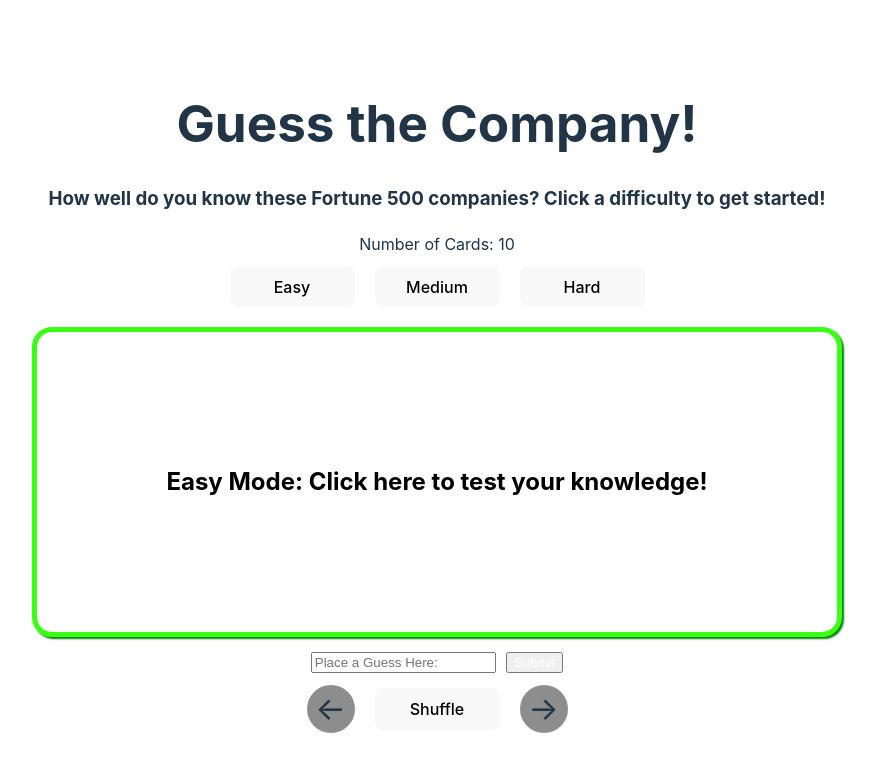
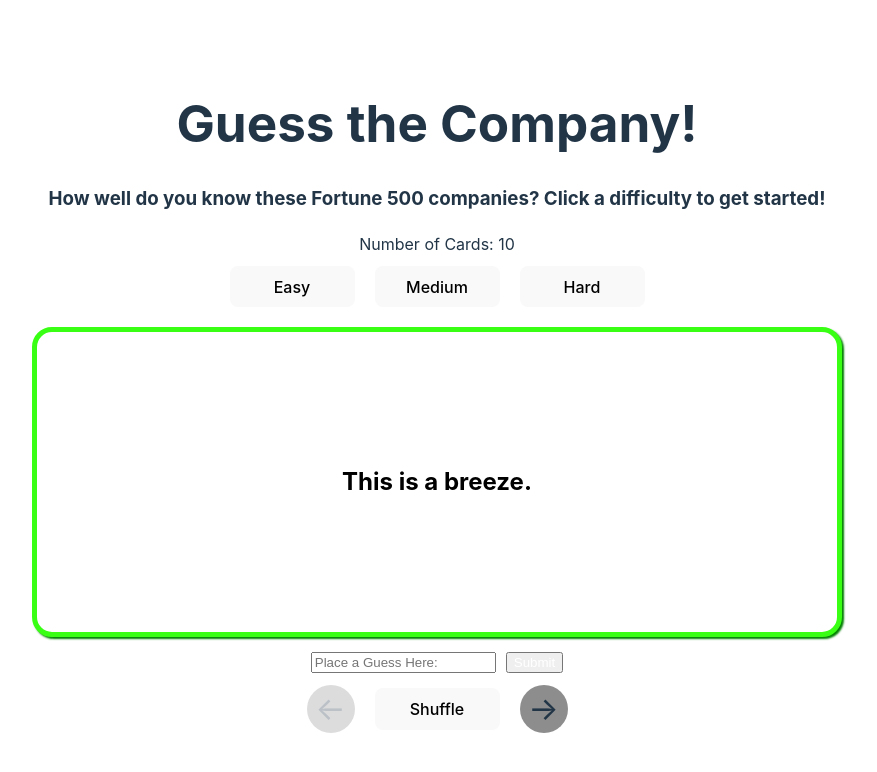
Before and after one commit to paul-nguyen-1/Fortune-500-FlashCards, a React (Vite) app: page / in a window 1280 px wide. Shown: the top 772 px of the page, without its empty margins (203-1080 px from the left). Built offline with nearby package versions, Linux system fonts and the light colour scheme.

Commit message:
stop at the end of the index // setup invalid arrw

```diff
--- a/src/components/Card.css
+++ b/src/components/Card.css
@@ -26,6 +26,34 @@
   justify-content: center;
   align-items: center;
 }
+
+.invalidLeftArrow{
+  display: flex;
+  align-items: center;
+  justify-content: center;
+  height: 1.5em;
+  width: 1.5em;
+  font-size: 2em;
+  background-color: rgba(75, 75, 75, 0.632);
+  border-radius: 45px;
+  margin-right: 10px;
+  opacity: 0.3;
+}
+
+
+.invalidRightArrow{
+  display: flex;
+  align-items: center;
+  justify-content: center;
+  height: 1.5em;
+  width: 1.5em;
+  font-size: 2em;
+  background-color: rgba(75, 75, 75, 0.632);
+  border-radius: 45px;
+  margin-left: 10px;
+  opacity: 0.3;
+}
+
 
 .leftArrowKey {
   display: flex;
@@ -61,7 +89,7 @@
   opacity: 0.8;
 }
 
-button{
+button {
   width: 125px;
 }
 
--- a/src/components/EasyCard.jsx
+++ b/src/components/EasyCard.jsx
@@ -8,8 +8,13 @@
   const [active, setActive] = useState(true);
   const [flipCard, setFlipCard] = useState(false);
   const [index, setIndex] = useState(0);
+  //need correct answer for correct answer card and incorrect for submit css
   const [correctAnswer, setCorrectAnswer] = useState(false);
   const [incorrectAnswer, setIncorrectAnswer] = useState(true);
+
+  //invalid arrow key at beginning and end of index
+  const [invalidArrowLeft, setInvalidArrowLeft] = useState(true);
+  const [invalidArrowRight, setInvalidArrowRight] = useState(false);
 
   //Function to flip card and exit intro card
   const handleSetActive = () => {
@@ -23,11 +28,14 @@
   //shuffle entire arr of obj companiesEasy
   const shuffleIndex = () => {
     companiesEasy.sort(() => Math.random() - 0.5);
+    active ? setFlipCard(true) : setFlipCard(true);
     !active && setIndex(0);
-    active ? setFlipCard(true) : setFlipCard(true);
     setCorrectAnswer(true);
     setActive(false);
     setIncorrectAnswer(true);
+    setInvalidArrowLeft(true);
+    setInvalidArrowRight(false);
+    console.log(index);
     //Check if order of array if shuffling -- currently works and shuffles array with correct index
     console.log(companiesEasy);
   };
@@ -35,7 +43,8 @@
   //Activates slider to go up to the next index and flip face card to front
   //restart if it goes past the last index
   const handleRightArrowKey = () => {
-    index > 8 ? setIndex(0) : setIndex(index + 1);
+    index > 8 ? setIndex(companiesEasy.length - 1) : setIndex(index + 1);
+    index > 7 ? setInvalidArrowRight(true) : setInvalidArrowLeft(false);
     active ? setFlipCard(true) : setFlipCard(true);
     setCorrectAnswer(true);
     setActive(false);
@@ -45,7 +54,8 @@
   //Activates the slider to go to the previous index and flip face card to front
   //restart if it goes past the initial index
   const handleLeftArrowKey = () => {
-    index < 1 ? setIndex(9) : setIndex(index - 1);
+    index < 1 ? setIndex(0) : setIndex(index - 1);
+    index < 2 ? setInvalidArrowLeft(true) : setInvalidArrowRight(false);
     active ? setFlipCard(true) : setFlipCard(true);
     setCorrectAnswer(true);
     setActive(false);
@@ -97,10 +107,7 @@
           {active && correctAnswer ? (
             <h1>Correct!</h1>
           ) : (
-            active &&
-            initializeStart && (
-              <h2>Easy Mode: Click here to test your knowledge!</h2>
-            )
+            active && initializeStart && <h2>This is a breeze.</h2>
           )}
           {!active && (
             <ReactCardFlip isFlipped={flipCard} flipDirection="vertical">
@@ -133,11 +140,19 @@
           </form>
         </div>
         <div className="arrow">
-          <div onClick={handleLeftArrowKey} className="leftArrowKey">
+          <div
+            onClick={handleLeftArrowKey}
+            className={invalidArrowLeft ? "invalidLeftArrow" : "leftArrowKey"}
+          >
             ←
           </div>
           <button onClick={shuffleIndex}>Shuffle</button>
-          <div onClick={handleRightArrowKey} className="rightArrowKey">
+          <div
+            onClick={handleRightArrowKey}
+            className={
+              invalidArrowRight ? "invalidRightArrow" : "rightArrowKey"
+            }
+          >
             →
           </div>
         </div>
--- a/src/components/HardCard.jsx
+++ b/src/components/HardCard.jsx
@@ -8,8 +8,13 @@
   const [active, setActive] = useState(true);
   const [flipCard, setFlipCard] = useState(false);
   const [index, setIndex] = useState(0);
+  //need correct answer for correct answer card and incorrect for submit css
   const [correctAnswer, setCorrectAnswer] = useState(false);
   const [incorrectAnswer, setIncorrectAnswer] = useState(true);
+
+  //invalid arrow key at beginning and end of index
+  const [invalidArrowLeft, setInvalidArrowLeft] = useState(true);
+  const [invalidArrowRight, setInvalidArrowRight] = useState(false);
 
   //Function to flip card and exit intro card
   const handleSetActive = () => {
@@ -23,11 +28,14 @@
   //shuffle entire arr of obj companiesHard
   const shuffleIndex = () => {
     companiesHard.sort(() => Math.random() - 0.5);
+    active ? setFlipCard(true) : setFlipCard(true);
     !active && setIndex(0);
-    active ? setFlipCard(true) : setFlipCard(true);
     setCorrectAnswer(true);
     setActive(false);
     setIncorrectAnswer(true);
+    setInvalidArrowLeft(true);
+    setInvalidArrowRight(false);
+    console.log(index);
     //Check if order of array if shuffling -- currently works and shuffles array with correct index
     console.log(companiesHard);
   };
@@ -35,7 +43,8 @@
   //Activates slider to go up to the next index and flip face card to front
   //restart if it goes past the last index
   const handleRightArrowKey = () => {
-    index > 8 ? setIndex(0) : setIndex(index + 1);
+    index > 8 ? setIndex(companiesHard.length - 1) : setIndex(index + 1);
+    index > 7 ? setInvalidArrowRight(true) : setInvalidArrowLeft(false);
     active ? setFlipCard(true) : setFlipCard(true);
     setCorrectAnswer(true);
     setActive(false);
@@ -45,7 +54,8 @@
   //Activates the slider to go to the previous index and flip face card to front
   //restart if it goes past the initial index
   const handleLeftArrowKey = () => {
-    index < 1 ? setIndex(9) : setIndex(index - 1);
+    index < 1 ? setIndex(0) : setIndex(index - 1);
+    index < 2 ? setInvalidArrowLeft(true) : setInvalidArrowRight(false);
     active ? setFlipCard(true) : setFlipCard(true);
     setCorrectAnswer(true);
     setActive(false);
@@ -97,10 +107,7 @@
           {active && correctAnswer ? (
             <h1>Correct!</h1>
           ) : (
-            active &&
-            initializeStart && (
-              <h2>Hard Mode: Click here to test your knowledge!</h2>
-            )
+            active && initializeStart && <h2>Challenge Accepted!</h2>
           )}
           {!active && (
             <ReactCardFlip isFlipped={flipCard} flipDirection="vertical">
@@ -133,11 +140,19 @@
           </form>
         </div>
         <div className="arrow">
-          <div onClick={handleLeftArrowKey} className="leftArrowKey">
+          <div
+            onClick={handleLeftArrowKey}
+            className={invalidArrowLeft ? "invalidLeftArrow" : "leftArrowKey"}
+          >
             ←
           </div>
           <button onClick={shuffleIndex}>Shuffle</button>
-          <div onClick={handleRightArrowKey} className="rightArrowKey">
+          <div
+            onClick={handleRightArrowKey}
+            className={
+              invalidArrowRight ? "invalidRightArrow" : "rightArrowKey"
+            }
+          >
             →
           </div>
         </div>
--- a/src/components/MediumCard.jsx
+++ b/src/components/MediumCard.jsx
@@ -8,8 +8,13 @@
   const [active, setActive] = useState(true);
   const [flipCard, setFlipCard] = useState(false);
   const [index, setIndex] = useState(0);
+  //need correct answer for correct answer card and incorrect for submit css
   const [correctAnswer, setCorrectAnswer] = useState(false);
   const [incorrectAnswer, setIncorrectAnswer] = useState(true);
+
+  //invalid arrow key at beginning and end of index
+  const [invalidArrowLeft, setInvalidArrowLeft] = useState(true);
+  const [invalidArrowRight, setInvalidArrowRight] = useState(false);
 
   //Function to flip card and exit intro card
   const handleSetActive = () => {
@@ -23,11 +28,14 @@
   //shuffle entire arr of obj companiesMedium
   const shuffleIndex = () => {
     companiesMedium.sort(() => Math.random() - 0.5);
+    active ? setFlipCard(true) : setFlipCard(true);
     !active && setIndex(0);
-    active ? setFlipCard(true) : setFlipCard(true);
     setCorrectAnswer(true);
     setActive(false);
     setIncorrectAnswer(true);
+    setInvalidArrowLeft(true);
+    setInvalidArrowRight(false);
+    console.log(index);
     //Check if order of array if shuffling -- currently works and shuffles array with correct index
     console.log(companiesMedium);
   };
@@ -35,7 +43,8 @@
   //Activates slider to go up to the next index and flip face card to front
   //restart if it goes past the last index
   const handleRightArrowKey = () => {
-    index > 8 ? setIndex(0) : setIndex(index + 1);
+    index > 8 ? setIndex(companiesMedium.length - 1) : setIndex(index + 1);
+    index > 7 ? setInvalidArrowRight(true) : setInvalidArrowLeft(false);
     active ? setFlipCard(true) : setFlipCard(true);
     setCorrectAnswer(true);
     setActive(false);
@@ -45,8 +54,8 @@
   //Activates the slider to go to the previous index and flip face card to front
   //restart if it goes past the initial index
   const handleLeftArrowKey = () => {
-    setIndex(index)
-    index < 1 ? setIndex(9) : setIndex(index - 1);
+    index < 1 ? setIndex(0) : setIndex(index - 1);
+    index < 2 ? setInvalidArrowLeft(true) : setInvalidArrowRight(false);
     active ? setFlipCard(true) : setFlipCard(true);
     setCorrectAnswer(true);
     setActive(false);
@@ -91,17 +100,14 @@
           className="cardContainer"
           onClick={handleSetActive}
           style={{
-            border: "5px solid #FFFF00",
-            boxShadow: "#FFFF00 2px 2px 2px",
+            border: "5px solid yellow",
+            boxShadow: "yellow 2px 2px 2px",
           }}
         >
           {active && correctAnswer ? (
             <h1>Correct!</h1>
           ) : (
-            active &&
-            initializeStart && (
-              <h2>Medium Mode: Click here to test your knowledge!</h2>
-            )
+            active && initializeStart && <h2>Warming up...</h2>
           )}
           {!active && (
             <ReactCardFlip isFlipped={flipCard} flipDirection="vertical">
@@ -134,11 +140,19 @@
           </form>
         </div>
         <div className="arrow">
-          <div onClick={handleLeftArrowKey} className="leftArrowKey">
+          <div
+            onClick={handleLeftArrowKey}
+            className={invalidArrowLeft ? "invalidLeftArrow" : "leftArrowKey"}
+          >
             ←
           </div>
           <button onClick={shuffleIndex}>Shuffle</button>
-          <div onClick={handleRightArrowKey} className="rightArrowKey">
+          <div
+            onClick={handleRightArrowKey}
+            className={
+              invalidArrowRight ? "invalidRightArrow" : "rightArrowKey"
+            }
+          >
             →
           </div>
         </div>
```
